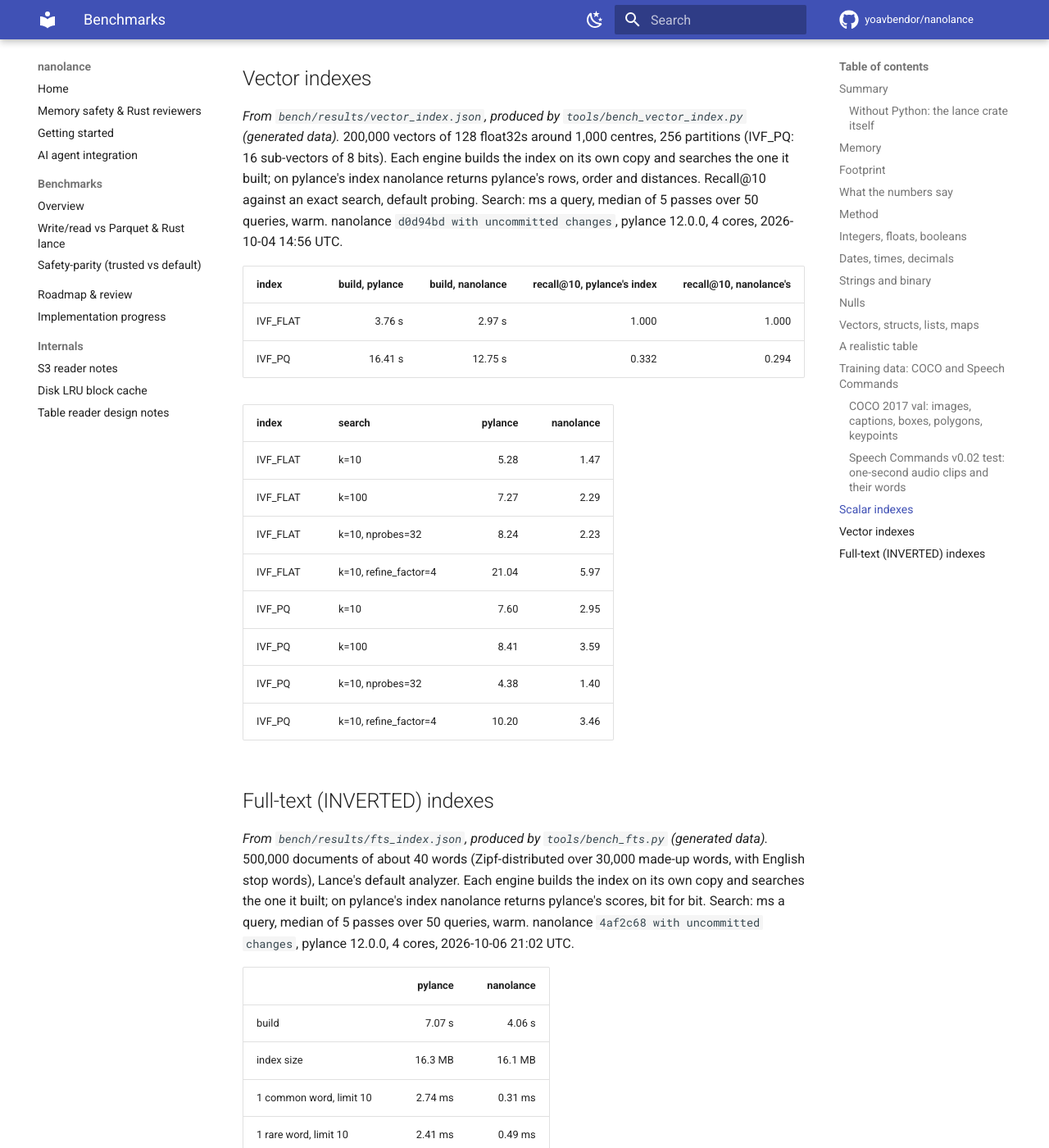
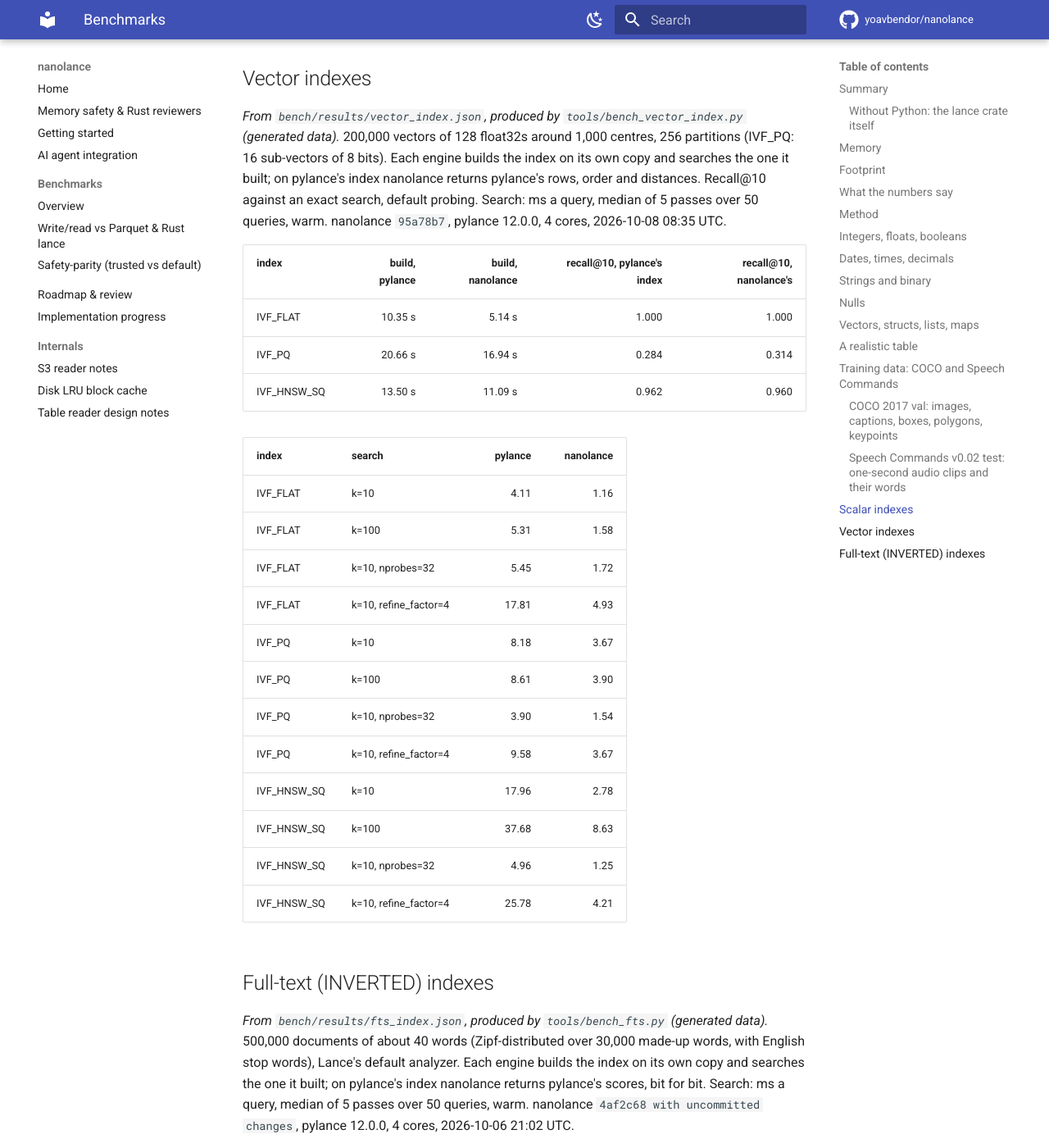
Before and after one commit to yoavbendor/nanolance, an MkDocs documentation site: the page built from docs/BENCHMARKS.md, in a window 1280 px wide and 1400 px high, scrolled down 15195 px. Shown: the whole window at 82% size. Built offline with MkDocs 1.6.1 and Material for MkDocs 9.7.7, drawn with Linux system fonts in a browser that asks for light colours; comment, search, counter and statistics services are not loaded.

Commit message:
IVF_HNSW_SQ in the vector benchmark; progress note
Co-Authored-By: Claude Opus 5.5 <noreply@anthropic.com>
Claude-Session: https://claude.ai/code/session_014PGy9PK68gHvyR8T1r5ueY

```diff
--- a/docs/BENCHMARKS.md
+++ b/docs/BENCHMARKS.md
@@ -290,23 +290,28 @@ _From `bench/results/scalar_index.json`, produced by `tools/bench_scalar_index.p
 
 ## Vector indexes
 
-_From `bench/results/vector_index.json`, produced by `tools/bench_vector_index.py` (generated data)._ 200,000 vectors of 128 float32s around 1,000 centres, 256 partitions (IVF_PQ: 16 sub-vectors of 8 bits). Each engine builds the index on its own copy and searches the one it built; on pylance's index nanolance returns pylance's rows, order and distances. Recall@10 against an exact search, default probing. Search: ms a query, median of 5 passes over 50 queries, warm. nanolance `d0d94bd with uncommitted changes`, pylance 12.0.0, 4 cores, 2026-10-04 14:56 UTC.
+_From `bench/results/vector_index.json`, produced by `tools/bench_vector_index.py` (generated data)._ 200,000 vectors of 128 float32s around 1,000 centres, 256 partitions (IVF_PQ: 16 sub-vectors of 8 bits). Each engine builds the index on its own copy and searches the one it built; on pylance's index nanolance returns pylance's rows, order and distances. Recall@10 against an exact search, default probing. Search: ms a query, median of 5 passes over 50 queries, warm. nanolance `95a78b7`, pylance 12.0.0, 4 cores, 2026-10-08 08:35 UTC.
 
 | index | build, pylance | build, nanolance | recall@10, pylance's index | recall@10, nanolance's |
 |---|---:|---:|---:|---:|
-| IVF_FLAT | 3.76 s | 2.97 s | 1.000 | 1.000 |
-| IVF_PQ | 16.41 s | 12.75 s | 0.332 | 0.294 |
+| IVF_FLAT | 10.35 s | 5.14 s | 1.000 | 1.000 |
+| IVF_PQ | 20.66 s | 16.94 s | 0.284 | 0.314 |
+| IVF_HNSW_SQ | 13.50 s | 11.09 s | 0.962 | 0.960 |
 
 | index | search | pylance | nanolance |
 |---|---|---:|---:|
-| IVF_FLAT | k=10 | 5.28 | 1.47 |
-| IVF_FLAT | k=100 | 7.27 | 2.29 |
-| IVF_FLAT | k=10, nprobes=32 | 8.24 | 2.23 |
-| IVF_FLAT | k=10, refine_factor=4 | 21.04 | 5.97 |
-| IVF_PQ | k=10 | 7.60 | 2.95 |
-| IVF_PQ | k=100 | 8.41 | 3.59 |
-| IVF_PQ | k=10, nprobes=32 | 4.38 | 1.40 |
-| IVF_PQ | k=10, refine_factor=4 | 10.20 | 3.46 |
+| IVF_FLAT | k=10 | 4.11 | 1.16 |
+| IVF_FLAT | k=100 | 5.31 | 1.58 |
+| IVF_FLAT | k=10, nprobes=32 | 5.45 | 1.72 |
+| IVF_FLAT | k=10, refine_factor=4 | 17.81 | 4.93 |
+| IVF_PQ | k=10 | 8.18 | 3.67 |
+| IVF_PQ | k=100 | 8.61 | 3.90 |
+| IVF_PQ | k=10, nprobes=32 | 3.90 | 1.54 |
+| IVF_PQ | k=10, refine_factor=4 | 9.58 | 3.67 |
+| IVF_HNSW_SQ | k=10 | 17.96 | 2.78 |
+| IVF_HNSW_SQ | k=100 | 37.68 | 8.63 |
+| IVF_HNSW_SQ | k=10, nprobes=32 | 4.96 | 1.25 |
+| IVF_HNSW_SQ | k=10, refine_factor=4 | 25.78 | 4.21 |
 
 ## Full-text (INVERTED) indexes
 
```
Also changed, not shown: docs/PROGRESS.md (+27 -0 lines), 1 other file.
